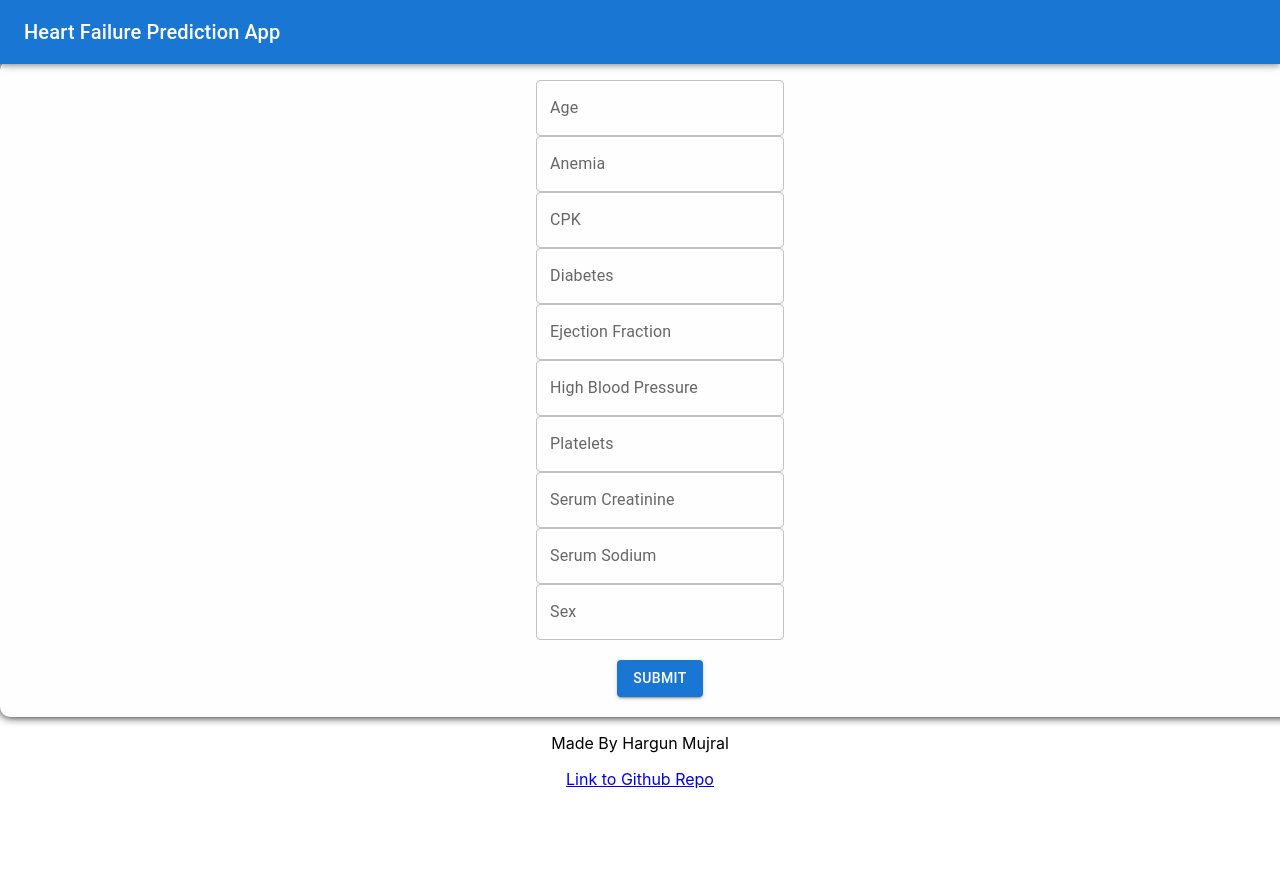
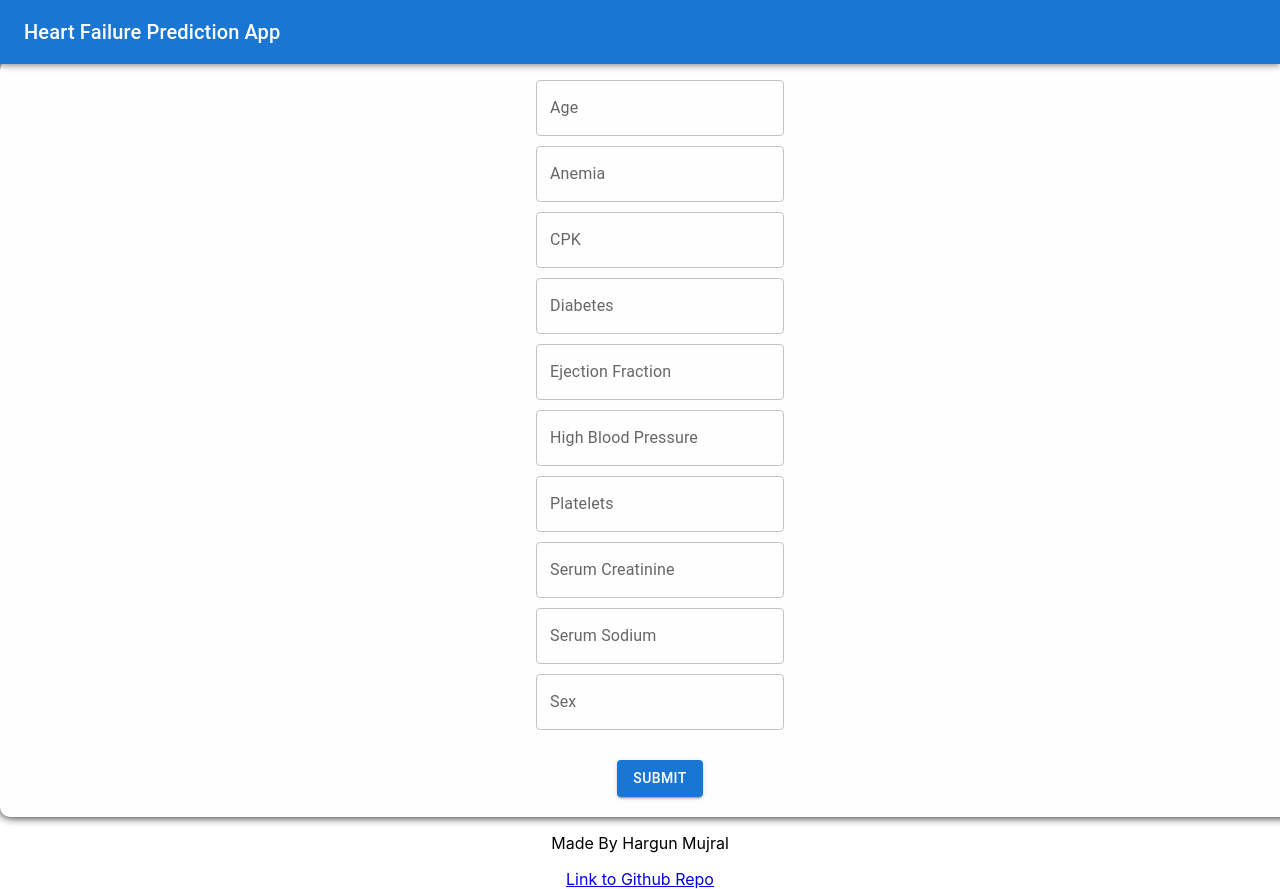
Before and after one commit to hargunmujral/Heart-Failure-Prediction, a React (Create React App) app in the folder frontend/: page / in a window 1280 px wide. Shown: the top 889 px of the page. Before the commit the page ends 800 px from the top, so only its background shows below. Built offline with nearby package versions, Linux system fonts and the light colour scheme.

Commit message:
stylistic changes

```diff
--- a/frontend/src/components/form.js
+++ b/frontend/src/components/form.js
@@ -18,6 +18,9 @@ const useStyles = makeStyles(() => ({
         borderRadius: '10px',
         boxShadow: '0px 0px 10px #000000',
     },
+    TextField: {
+        paddingTop: '15px'
+    }
 }));
 
 export default function SubmitForm() {
@@ -36,19 +39,6 @@ export default function SubmitForm() {
         Sex: '',
     };
 
-    /*
-    ("Age: "))
-    ("Anemia: "))
-    ("CPK: "))
-    ("Diabetes: "))
-    ("Ejection Fraction: "))
-    ("High Blood Pressure: "))
-    ("Platelets: "))
-    ("Serum Creatinine: "))
-    ("Serum Sodium: "))
-    ("Sex: "))
-    */
-
     const validationSchema = Yup.object().shape({
         Age: Yup.string().required('Age field is required'),
         Anemia: Yup.string().required('Anemia field is required'),
@@ -64,7 +54,6 @@ export default function SubmitForm() {
 
     const handleSubmit = () => {
         alert("Form will be submitted!");
-        console.log("jjla");
     };
 
     return (
@@ -76,16 +65,16 @@ export default function SubmitForm() {
         >
             {({ values, errors, touched, handleChange, handleSubmit, isSubmitting }) => (
                 <Form className={classes.form} onChange={handleChange} onSubmit={handleSubmit}>
-                    <TextField name="Age" label="Age" value={values.Age} />
-                    <TextField name="Anemia" label="Anemia" value={values.Anemia} />
-                    <TextField name="CPK" label="CPK" value={values.CPK} />
-                    <TextField name="Diabetes" label="Diabetes" value={values.Diabetes} />
-                    <TextField name="Ejection_Fraction" label="Ejection Fraction" value={values.Ejection_Fraction} />
-                    <TextField name="High_Blood_Pressure" label="High Blood Pressure" value={values.High_Blood_Pressure} />
-                    <TextField name="Platelets" label="Platelets" value={values.Platelets} />
-                    <TextField name="Serum_Creatinine" label="Serum Creatinine" value={values.Serum_Creatinine} />
-                    <TextField name="Serum_Sodium" label="Serum Sodium" value={values.Serum_Sodium} />
-                    <TextField name="Sex" label="Sex" value={values.Sex} />
+                    <TextField name="Age" label="Age" value={values.Age} style={{ paddingBottom: '10px' }}/>
+                    <TextField name="Anemia" label="Anemia" value={values.Anemia} style={{ paddingBottom: '10px' }}/>
+                    <TextField name="CPK" label="CPK" value={values.CPK} style={{ paddingBottom: '10px' }} />
+                    <TextField name="Diabetes" label="Diabetes" value={values.Diabetes} style={{ paddingBottom: '10px' }} />
+                    <TextField name="Ejection_Fraction" label="Ejection Fraction" value={values.Ejection_Fraction} style={{ paddingBottom: '10px' }} />
+                    <TextField name="High_Blood_Pressure" label="High Blood Pressure" value={values.High_Blood_Pressure} style={{ paddingBottom: '10px' }} />
+                    <TextField name="Platelets" label="Platelets" value={values.Platelets} style={{ paddingBottom: '10px' }} />
+                    <TextField name="Serum_Creatinine" label="Serum Creatinine" value={values.Serum_Creatinine} style={{ paddingBottom: '10px' }} />
+                    <TextField name="Serum_Sodium" label="Serum Sodium" value={values.Serum_Sodium} style={{ paddingBottom: '10px' }}  />
+                    <TextField name="Sex" label="Sex" value={values.Sex} style={{ paddingBottom: '10px' }} />
                     <br />
                     <Button
                         type="submit" variant="contained" color="primary"
```
